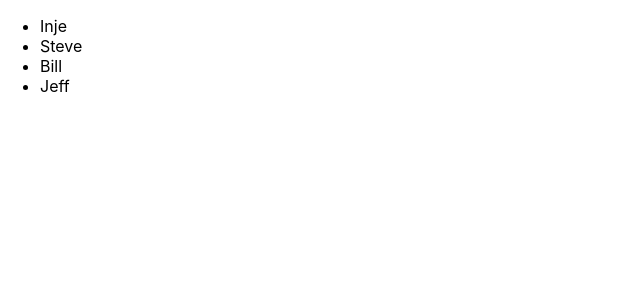
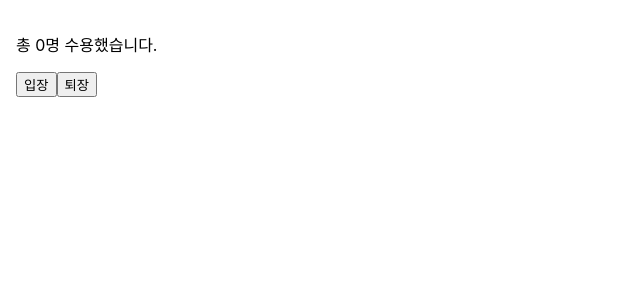
Before and after one commit to dsc-sookmyung/2022-02-React-Study, a React (Create React App) app in the folder 조은영/my-app/: page / in a window 1280 px wide. Shown: the top 300 px of the page, without its empty margins (0-640 px from the left). Built offline with nearby package versions, Linux system fonts and the light colour scheme.

Commit message:
[07장] Hooks

```diff
--- a/조은영/my-app/src/index.js
+++ b/조은영/my-app/src/index.js
@@ -8,11 +8,12 @@
 import CommentList from './section05/CommentList';
 import NotificationList from './section06/NotificationList';
 import AttendanceBook from './section10/AttendanceBook';
+import Accommodate from './section07/Accommodate';
 
 const root = ReactDOM.createRoot(document.getElementById('root'));
   root.render(
   <React.StrictMode>
-    <AttendanceBook />
+    <Accommodate />
   </React.StrictMode>
   );
 
--- /dev/null
+++ b/조은영/my-app/src/section07/Accommodate.jsx
@@ -0,0 +1,35 @@
+import React, {useState, useEffect} from "react";
+import useCounter from "./useCounter";
+
+const MAX_CAPACITY = 10;
+
+function Accommodate(props){
+    const [isFull, setIsFull] = useState(false);
+    const [count, increaseCount, decreaseCount] = useCounter(0);
+
+    useEffect(() => {
+        console.log("===========================");
+        console.log("useEffect() is called.");
+        console.log(`isFull: ${isFull}`);
+    });
+
+    useEffect (() => {
+        setIsFull(count >= MAX_CAPACITY);
+        console.log(`Current count value: ${count}`);
+    }, [count]);
+
+    return (
+        <div style={{ padding: 16 }}>
+            <p>{`총 ${count}명 수용했습니다.`}</p>
+
+            <button onClick={increaseCount} disabled={isFull}>
+                입장
+            </button>
+            <button onClick={decreaseCount}>퇴장</button>
+
+            {isFull && <p style={{color:"red"}}>정원이 가득 찼습니다.</p>}
+        </div>
+    );
+}
+
+export default Accommodate;
--- /dev/null
+++ b/조은영/my-app/src/section07/useCounter.jsx
@@ -0,0 +1,12 @@
+import React, {useState} from "react";
+
+function useCounter(initialValue){
+    const [count, setCount] = useState(initialValue);
+
+    const increaseCount = () => setCount((count) => count +1);
+    const decreaseCount = () => setCount((count)=>Math.max(count-1, 0));
+
+    return [count, increaseCount, decreaseCount];
+}
+
+export default useCounter;
```
